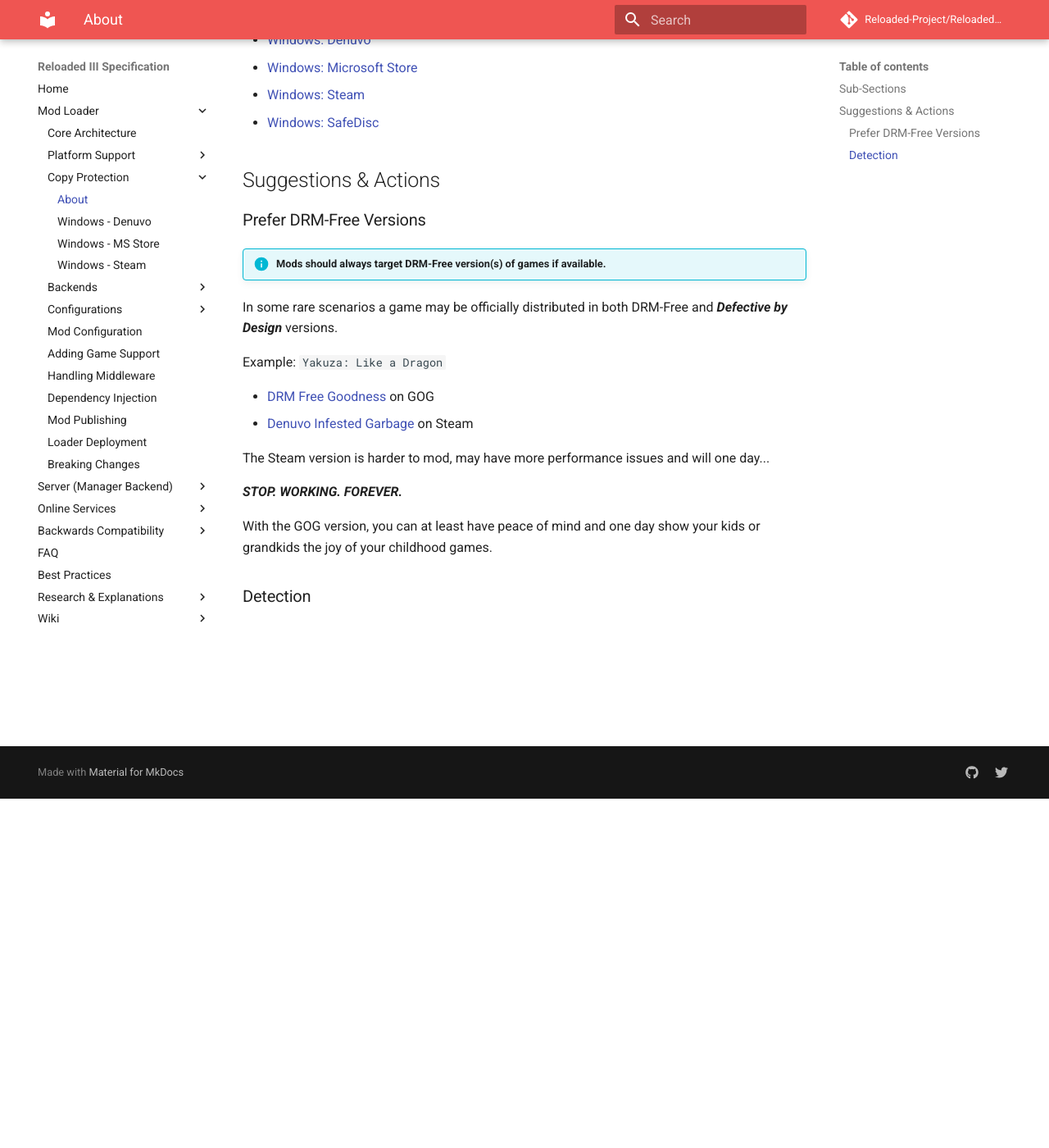
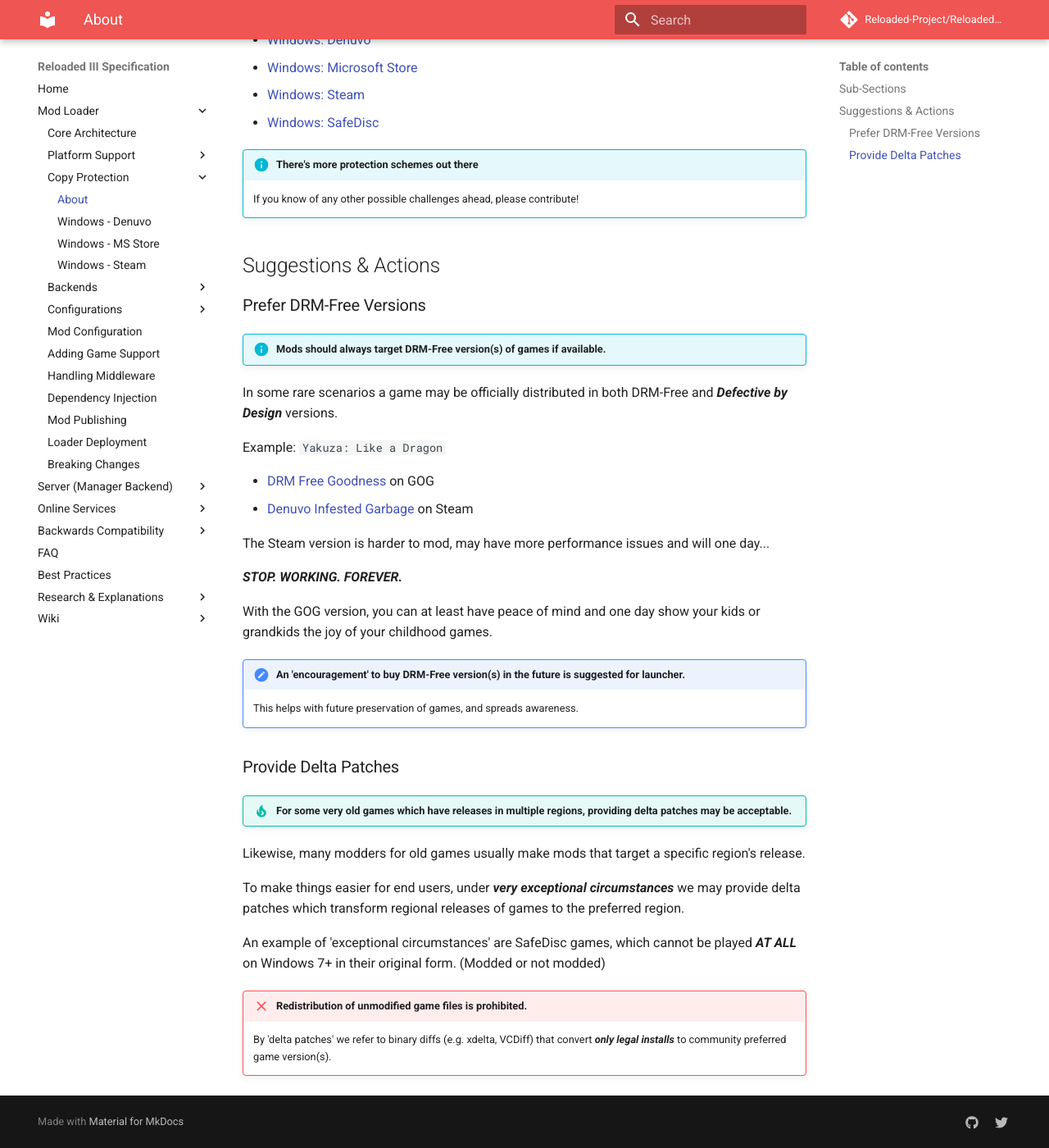
Before and after one commit to Reloaded-Project/Reloaded-III, an MkDocs documentation site: the page built from docs/Loader/Copy-Protection/About.md, in a window 1280 px wide and 1400 px high, scrolled down 426 px. Shown: the whole window at 82% size. Built offline with MkDocs 1.6.1 and Material for MkDocs 9.7.7, drawn with Linux system fonts in a browser that asks for light colours; comment, search, counter and statistics services are not loaded.

```diff
--- a/docs/Loader/Copy-Protection/About.md
+++ b/docs/Loader/Copy-Protection/About.md
@@ -15,6 +15,10 @@ And unfortunately, naturally, that means sometimes copy protection gets in the w
 - [Windows: Microsoft Store][windows-msstore]
 - [Windows: Steam][windows-steam]
 - [Windows: SafeDisc][windows-safedisc]
+
+!!! info "There's more protection schemes out there"
+
+    If you know of any other possible challenges ahead, please contribute!
 
 ## Suggestions & Actions
 
@@ -37,7 +41,26 @@ The Steam version is harder to mod, may have more performance issues and will on
 With the GOG version, you can at least have peace of mind and one day show your kids or grandkids
 the joy of your childhood games.
 
-### Detection
+!!! note "An 'encouragement' to buy DRM-Free version(s) in the future is suggested for launcher."
+
+    This helps with future preservation of games, and spreads awareness.
+
+### Provide Delta Patches
+
+!!! tip "For some very old games which have releases in multiple regions, providing delta patches may be acceptable."
+
+Likewise, many modders for old games usually make mods that target a specific region's release.
+
+To make things easier for end users, under ***very exceptional circumstances*** we may provide delta
+patches which transform regional releases of games to the preferred region.
+
+An example of 'exceptional circumstances' are SafeDisc games, which cannot be played ***AT ALL***
+on Windows 7+ in their original form. (Modded or not modded)
+
+!!! failure "Redistribution of unmodified game files is prohibited."
+
+    By 'delta patches' we refer to binary diffs (e.g. xdelta, VCDiff)
+    that convert ***only legal installs*** to community preferred game version(s).
 
 <!-- Links -->
 [yakuza-gog]: https://www.gog.com/en/game/yakuza_like_a_dragon
```
Also changed, not shown: docs/Loader/Platforms/Windows.md (+4 -8 lines).
